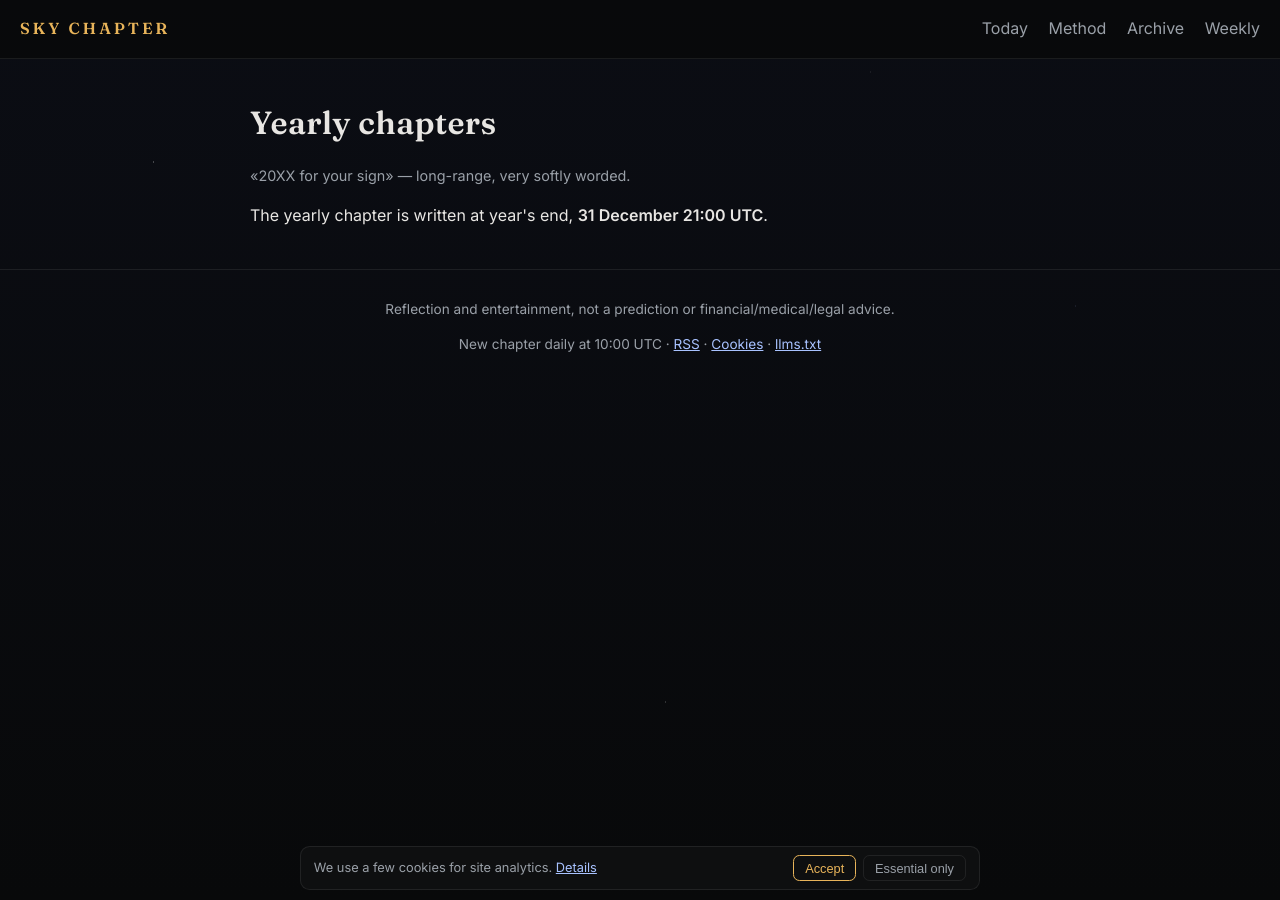
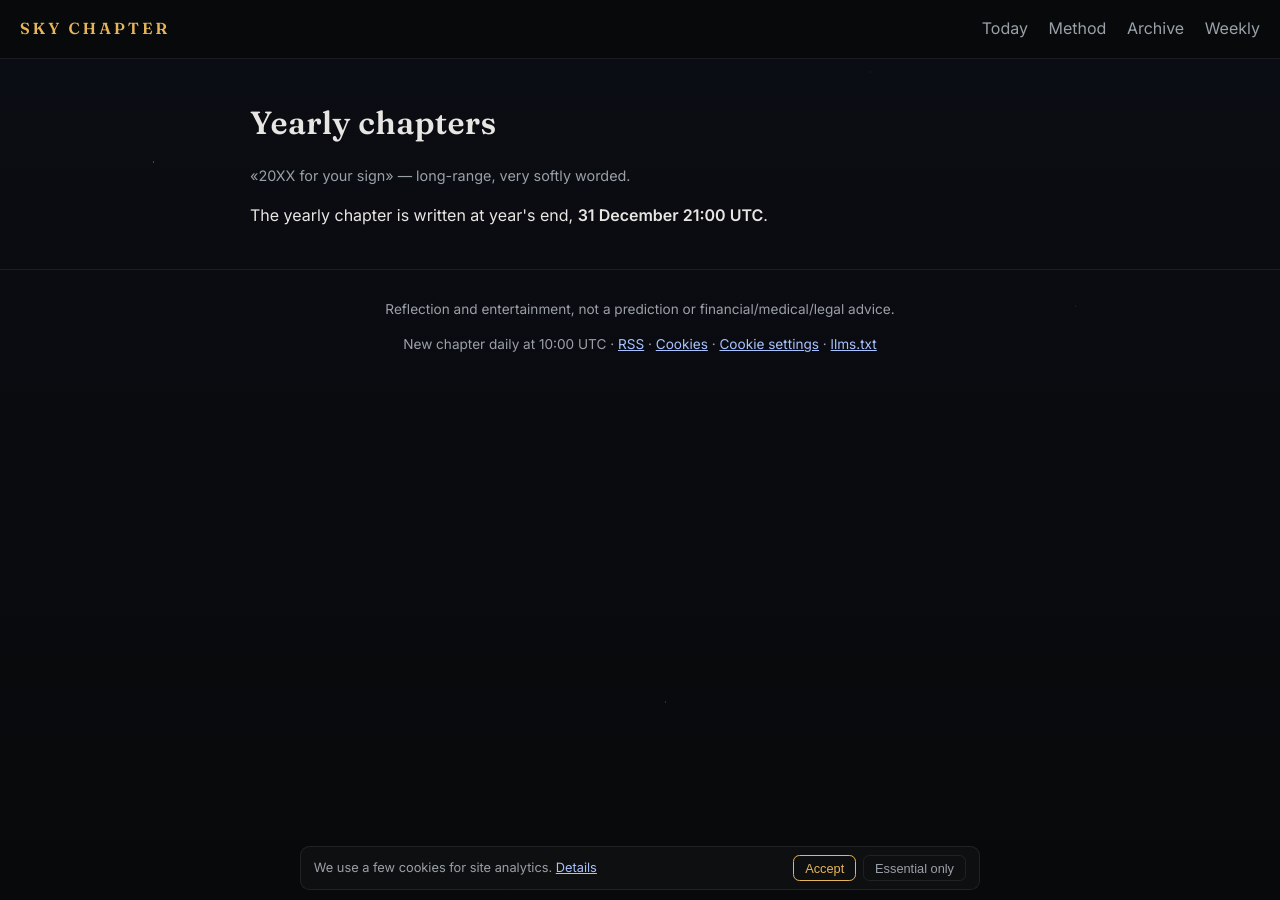
Before and after one commit to sky-chapter/sky-chapter.github.io, a Jekyll site: the page built from yearly.md, in a window 1280 px wide. Built offline with Jekyll 4.4.1, drawn with Linux system fonts in a browser that asks for light colours.

Commit message:
Sky Chapter: compact consent notice with reopen from footer

```diff
--- a/_layouts/default.html
+++ b/_layouts/default.html
@@ -61,7 +61,7 @@
   </main>
   <footer class="foot">
     <p>Reflection and entertainment, not a prediction or financial/medical/legal advice.</p>
-    <p>New chapter daily at 10:00 UTC · <a href="{{ '/rss.xml' | relative_url }}">RSS</a> · <a href="{{ '/methodology#cookies' | relative_url }}">Cookies</a> · <a href="{{ '/llms.txt' | relative_url }}">llms.txt</a></p>
+    <p>New chapter daily at 10:00 UTC · <a href="{{ '/rss.xml' | relative_url }}">RSS</a> · <a href="{{ '/methodology#cookies' | relative_url }}">Cookies</a> · <a href="#" onclick="window.scCookieSettings();return false;">Cookie settings</a> · <a href="{{ '/llms.txt' | relative_url }}">llms.txt</a></p>
   </footer>
 
   <div id="cookiebar" class="cookiebar" hidden>
@@ -85,6 +85,11 @@
     bar.querySelectorAll('button').forEach(function (b) {
       b.addEventListener('click', function () { decide(b.getAttribute('data-c')); });
     });
+    // No choice = no consent; GA4 stays denied. Hide only the notice itself.
+    setTimeout(function () {
+      if (!localStorage.getItem('sc_cookie_consent')) bar.hidden = true;
+    }, 12000);
+    window.scCookieSettings = function () { bar.hidden = false; };
   })();
   </script>
 </body>
```
